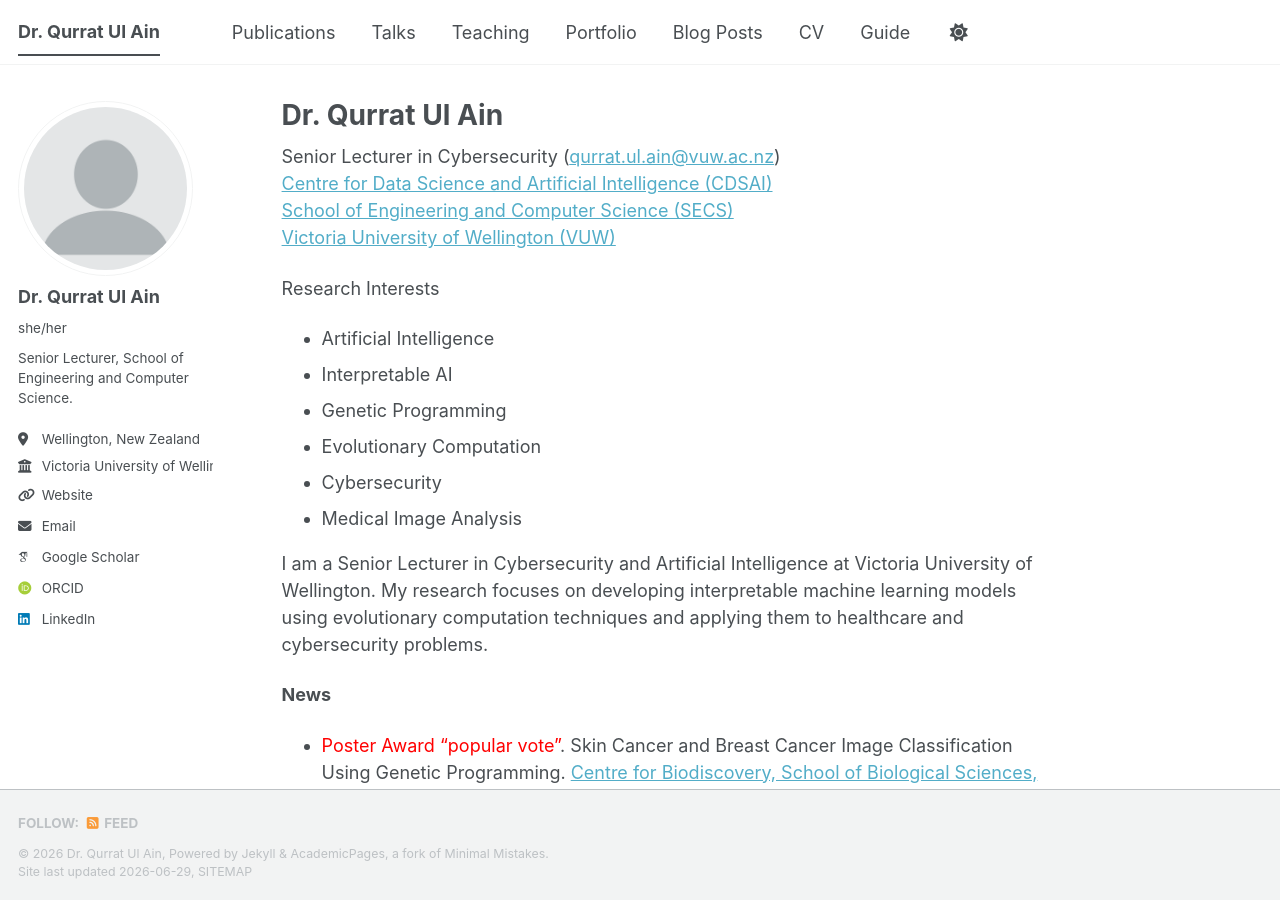
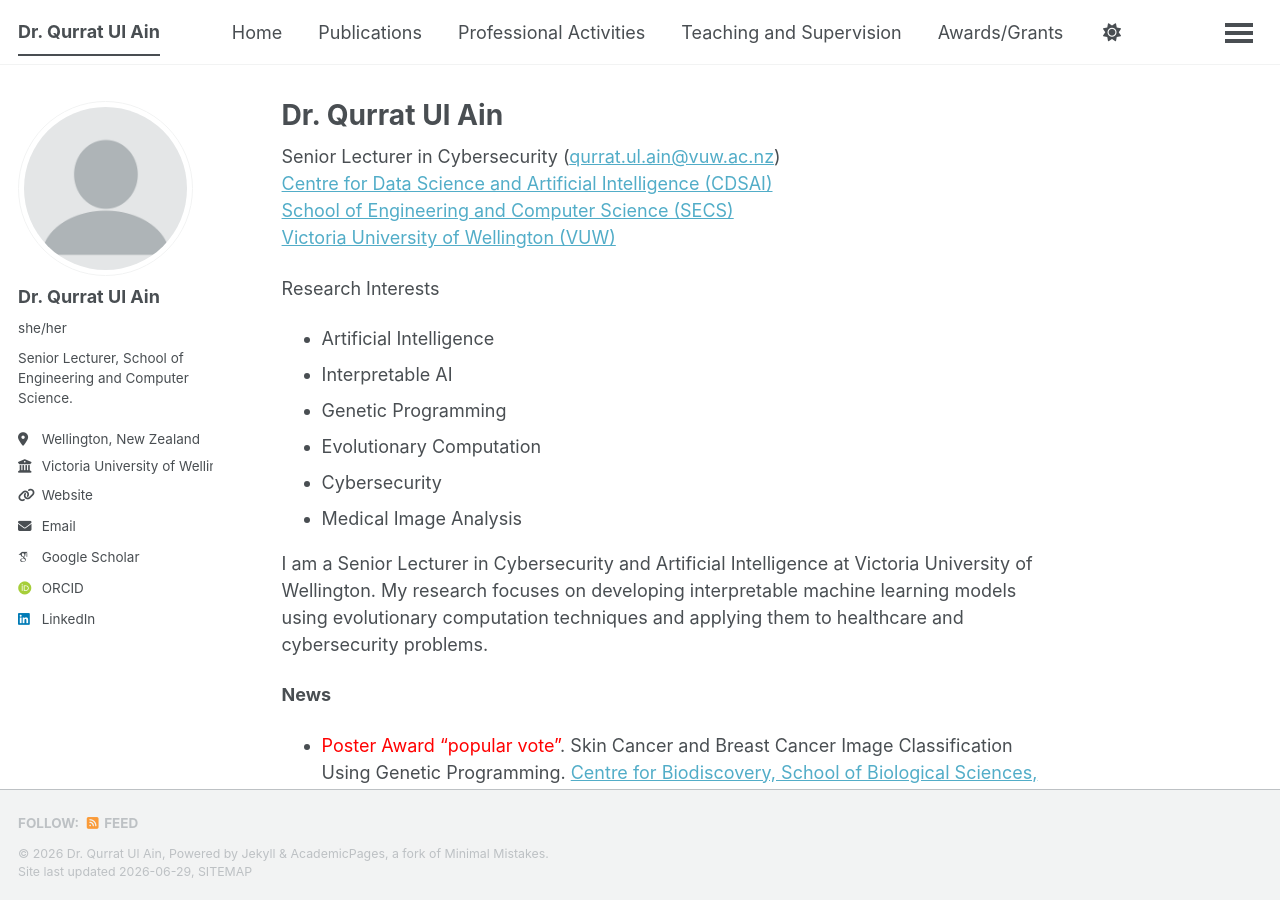
Before and after one commit to qurratulain-vuw/qurratulain-vuw.github.io, a Jekyll site: the page built from _pages/about.md, in a window 1280 px wide and 900 px high. Built offline with Jekyll 4.4.1, drawn with Linux system fonts in a browser that asks for light colours; some web fonts are replaced; a script bundle is joined from its source files by our own code; library files that are not in the unit come from our copies.

Commit message:
Update navigation.yml

```diff
--- a/_data/navigation.yml
+++ b/_data/navigation.yml
@@ -8,26 +8,20 @@
 #      Markdown formatted page while the second is generated using JSON.
 
 main:
+  - title: "Home"
+    url: /
+
   - title: "Publications"
     url: /publications/
 
-  - title: "Talks"
-    url: /talks/
+  - title: "Professional Activities"
+    url: /professionalActivities/
 
-  - title: "Teaching"
+  - title: "Teaching and Supervision"
     url: /teaching/
 
-  - title: "Portfolio"
-    url: /portfolio/
+  - title: "Awards/Grants"
+    url: /awardsGrants/
 
-  - title: "Blog Posts"
-    url: /year-archive/
-
-  - title: "CV"
-    url: /cv/
-
-  # - title: "CV"
-  #   url: /cv-json/
-
-  - title: "Guide"
-    url: /markdown/
+  - title: "Resources"
+    url: /resources/
```
